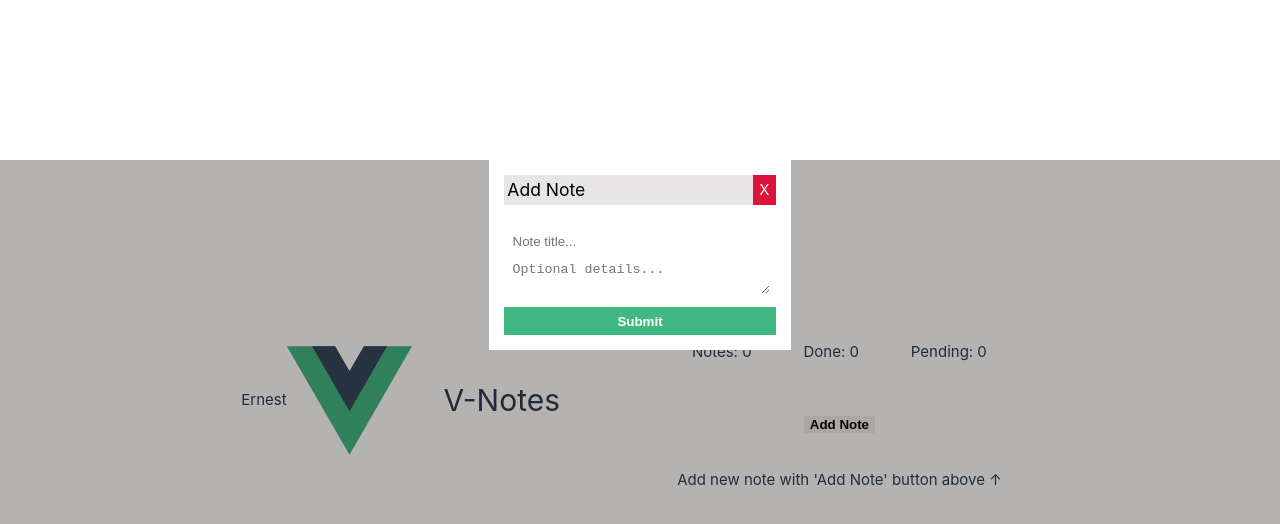
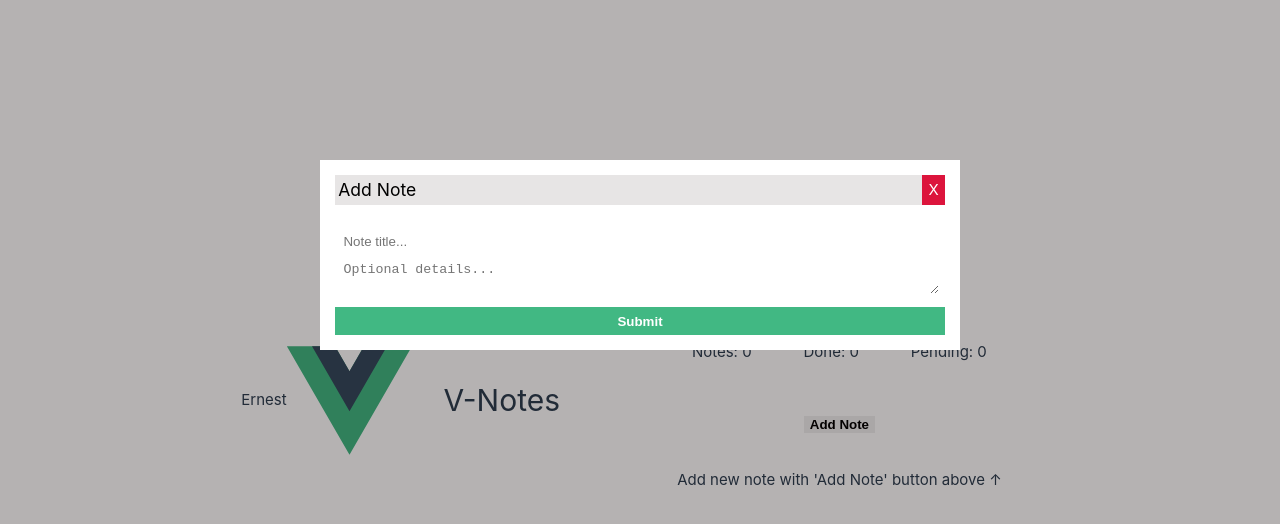
Before and after one commit to irabeny89/v-note, a Vue app: page / in a window 1280 px wide. Both pictures are taken after a click on the button "Add Note". Shown: the top 524 px of the page. Built offline with nearby package versions, Linux system fonts and the light colour scheme.

Commit message:
feat(NoteInputDialog): close modal on background click

```diff
--- a/src/components/NoteInputDialog.vue
+++ b/src/components/NoteInputDialog.vue
@@ -45,8 +45,12 @@ export default {
 </script>
 
 <template>
-  <div v-show="showDialog" class="dialog-backdrop">
-    <dialog open>
+  <div
+    v-show="showDialog"
+    @click="toggleShowDialog"
+    class="dialog-backdrop"
+  ></div>
+  <dialog :open="showDialog">
     <div class="dialog-header">
       <h3 v-if="noteId">Edit Note</h3>
       <h3 v-else-if="!noteId">Add Note</h3>
@@ -84,7 +88,6 @@ export default {
       <button type="submit">Submit</button>
     </form>
   </dialog>
-  </div>
 </template>
 
 <style scoped lang="css">
@@ -94,9 +97,12 @@ textarea {
   width: 100%;
 }
 dialog {
+  width: 90vw;
+  position: fixed;
+  top: 10.5rem;
+  left: 5vw;
   border: none;
-  margin: 0 auto;
-  z-index: 3;
+  z-index: 1;
 }
 form > button {
   background-color: #41b883;
@@ -129,8 +135,18 @@ form > button {
   width: 100%;
   height: 100%;
   position: fixed;
+  top: 0;
+  left: 0;
+  z-index: 1;
+}
+@media (min-width: 768px) {
+  dialog {
+    width: 50vw;
+    position: fixed;
     top: 10rem;
-  left: 0;
-  z-index: 2;
+    left: 25vw;
+    border: none;
+    z-index: 1;
+  }
 }
 </style>
```
Lines whose indentation alone changed are shown as unchanged.
